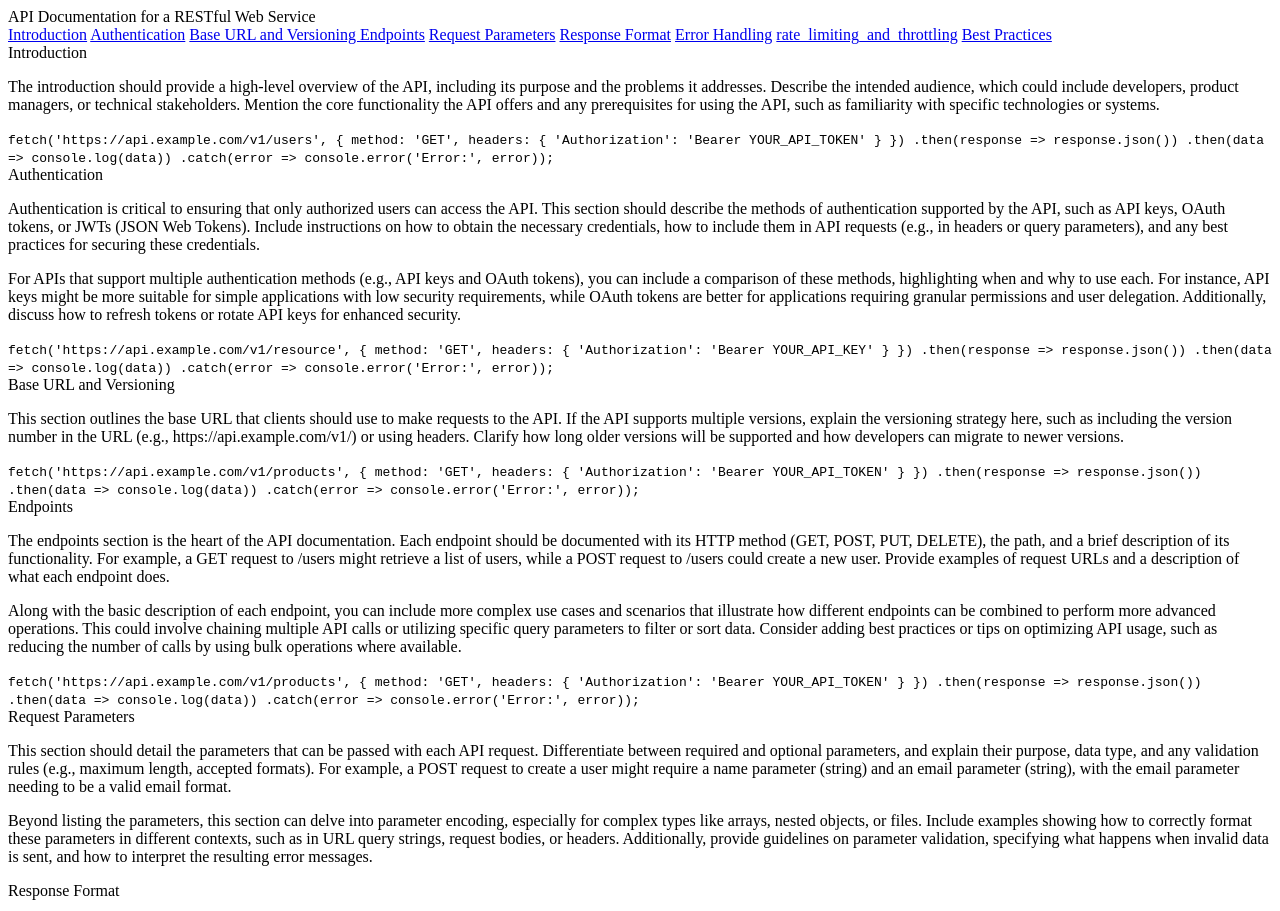
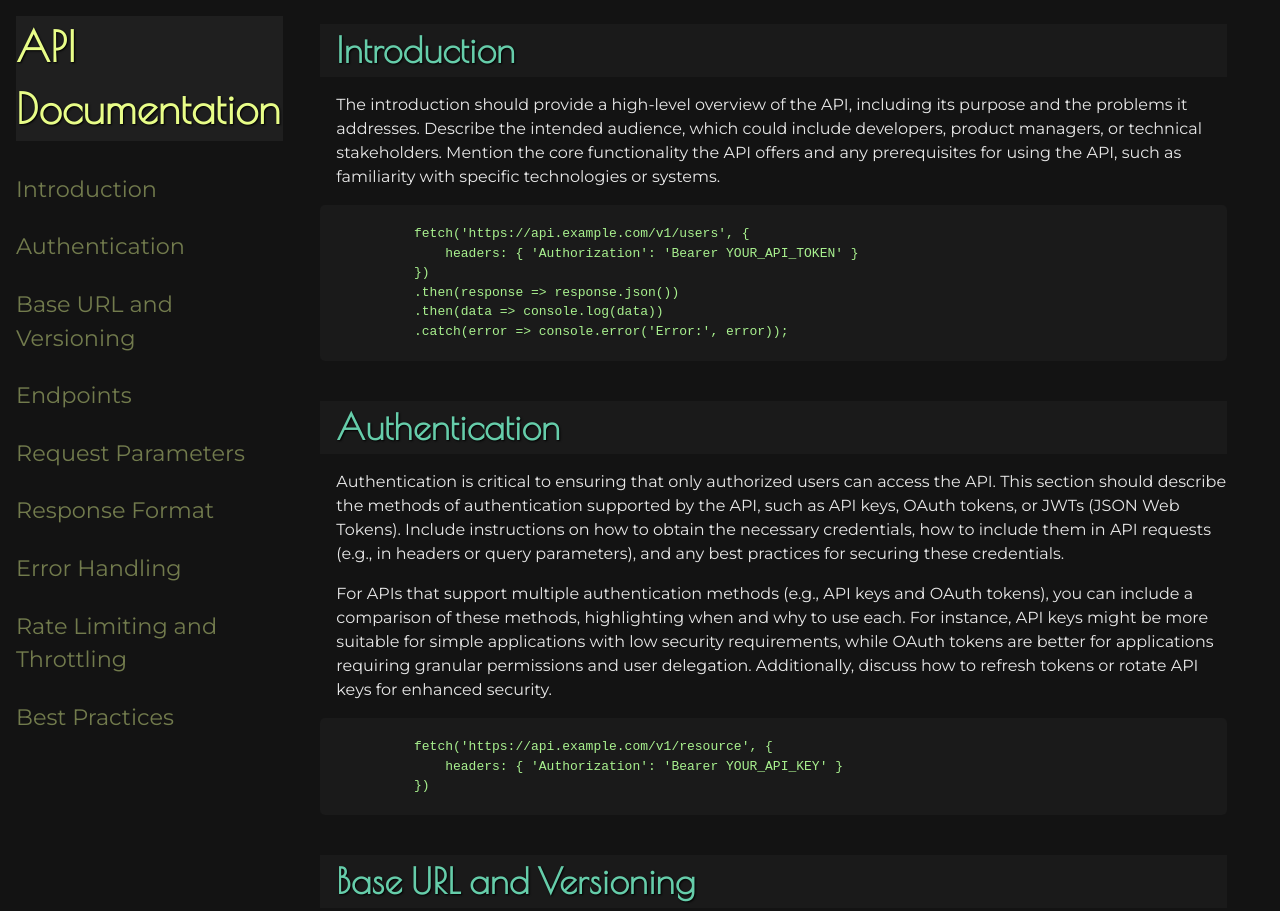
Before and after one commit to AnkiCodeAdventures/technical-documentation-page, a plain HTML site: page index.html in a window 1280 px wide. Shown: the top 911 px of the page. Drawn offline with nearby package versions, Linux system fonts and the light colour scheme.

Commit message:
add styles

```diff
--- a/index.html
+++ b/index.html
@@ -3,29 +3,43 @@
   <head>
     <meta charset="UTF-8" />
     <meta name="viewport" content="width=device-width, initial-scale=1.0" />
-    <link href=""./styles.css" rel="stylesheet"/>
+    <link href="./styles.css" rel="stylesheet" />
+    <link rel="preconnect" href="https://fonts.googleapis.com" />
+    <link rel="preconnect" href="https://fonts.gstatic.com" crossorigin />
+    <link
+      href="https://fonts.googleapis.com/css2?family=Montserrat:ital,wght@0,100..900;1,100..900&family=Poiret+One&display=swap"
+      rel="stylesheet"
+    />
     <title>Technical Documentation Page</title>
   </head>
   <body>
-    <main id="main-doc">
     <nav id="navbar">
-        <header>API Documentation for a RESTful Web Service</header>
-        <a class="nav-link" href="#introduction">Introduction</a>
-        <a class="nav-link" href="#authentication">Authentication</a>
+      <header><h1>API Documentation</h1></header>
+      <ul class="nav-links-container">
+        <li><a class="nav-link" href="#introduction">Introduction</a></li>
+        <li><a class="nav-link" href="#authentication">Authentication</a></li>
+        <li>
           <a class="nav-link" href="#base_url_and_versioning"
             >Base URL and Versioning
           </a>
-        <a class="nav-link" href="#endpoints">Endpoints</a>
+        </li>
+        <li><a class="nav-link" href="#endpoints">Endpoints</a></li>
+        <li>
           <a class="nav-link" href="#request_parameters">Request Parameters</a>
-        <a class="nav-link" href="#response_format">Response Format</a>
-        <a class="nav-link" href="#error_handling">Error Handling</a>
+        </li>
+        <li><a class="nav-link" href="#response_format">Response Format</a></li>
+        <li><a class="nav-link" href="#error_handling">Error Handling</a></li>
+        <li>
           <a class="nav-link" href="#rate_limiting_and_throttling"
-          >rate_limiting_and_throttling</a
+            >Rate Limiting and Throttling</a
           >
-        <a class="nav-link" href="#best_practices">Best Practices</a>
+        </li>
+        <li><a class="nav-link" href="#best_practices">Best Practices</a></li>
+      </ul>
     </nav>
+    <main id="main-doc">
       <section class="main-section" id="introduction">
-        <header>Introduction</header>
+        <header><h2>Introduction</h2></header>
         <p>
           The introduction should provide a high-level overview of the API,
           including its purpose and the problems it addresses. Describe the
@@ -34,15 +48,19 @@
           offers and any prerequisites for using the API, such as familiarity
           with specific technologies or systems.
         </p>
-        <code>
-          fetch('https://api.example.com/v1/users', { method: 'GET', headers: {
-          'Authorization': 'Bearer YOUR_API_TOKEN' } }) .then(response =>
-          response.json()) .then(data => console.log(data)) .catch(error =>
-          console.error('Error:', error));
-        </code>
+        <pre><code>
+            fetch('https://api.example.com/v1/users', {
+                headers: { 'Authorization': 'Bearer YOUR_API_TOKEN' }
+            })
+            .then(response => response.json())
+            .then(data => console.log(data))
+            .catch(error => console.error('Error:', error));
+            </code></pre>
       </section>
       <section class="main-section" id="authentication">
-        <header>Authentication</header>
+        <header>
+          <h2>Authentication</h2>
+        </header>
         <p>
           Authentication is critical to ensuring that only authorized users can
           access the API. This section should describe the methods of
@@ -61,15 +79,16 @@
           permissions and user delegation. Additionally, discuss how to refresh
           tokens or rotate API keys for enhanced security.
         </p>
-        <code>
-          fetch('https://api.example.com/v1/resource', { method: 'GET', headers:
-          { 'Authorization': 'Bearer YOUR_API_KEY' } }) .then(response =>
-          response.json()) .then(data => console.log(data)) .catch(error =>
-          console.error('Error:', error));
-        </code>
+        <pre><code>
+            fetch('https://api.example.com/v1/resource', {
+                headers: { 'Authorization': 'Bearer YOUR_API_KEY' }
+            })
+            </code></pre>
       </section>
       <section class="main-section" id="base_url_and_versioning">
-        <header>Base URL and Versioning</header>
+        <header>
+          <h2>Base URL and Versioning</h2>
+        </header>
         <p>
           This section outlines the base URL that clients should use to make
           requests to the API. If the API supports multiple versions, explain
@@ -78,15 +97,16 @@
           how long older versions will be supported and how developers can
           migrate to newer versions.
         </p>
-        <code>
-          fetch('https://api.example.com/v1/products', { method: 'GET', headers:
-          { 'Authorization': 'Bearer YOUR_API_TOKEN' } }) .then(response =>
-          response.json()) .then(data => console.log(data)) .catch(error =>
-          console.error('Error:', error));
-        </code>
+        <pre><code>
+            fetch('https://api.example.com/v1/products', {
+                headers: { 'Authorization': 'Bearer YOUR_API_TOKEN' }
+            })
+            </code></pre>
       </section>
       <section class="main-section" id="endpoints">
-        <header>Endpoints</header>
+        <header>
+          <h2>Endpoints</h2>
+        </header>
         <p>
           The endpoints section is the heart of the API documentation. Each
           endpoint should be documented with its HTTP method (GET, POST, PUT,
@@ -104,15 +124,24 @@
           tips on optimizing API usage, such as reducing the number of calls by
           using bulk operations where available.
         </p>
-        <code>
-          fetch('https://api.example.com/v1/products', { method: 'GET', headers:
-          { 'Authorization': 'Bearer YOUR_API_TOKEN' } }) .then(response =>
-          response.json()) .then(data => console.log(data)) .catch(error =>
-          console.error('Error:', error));
-        </code>
+        <pre><code>
+            fetch('https://api.example.com/v1/users', {
+                method: 'POST',
+                headers: {
+                    'Content-Type': 'application/json',
+                    'Authorization': 'Bearer YOUR_API_TOKEN'
+                },
+                body: JSON.stringify({
+                    name: 'John Doe',
+                    email: 'john.doe@example.com'
+                })
+            })
+            </code></pre>
       </section>
       <section class="main-section" id="request_parameters">
-        <header>Request Parameters</header>
+        <header>
+          <h2>Request Parameters</h2>
+        </header>
         <p>
           This section should detail the parameters that can be passed with each
           API request. Differentiate between required and optional parameters,
@@ -131,9 +160,16 @@
           parameter validation, specifying what happens when invalid data is
           sent, and how to interpret the resulting error messages.
         </p>
+        <pre><code>
+            fetch('https://api.example.com/v1/users?role=admin&status=active', {
+                headers: { 'Authorization': 'Bearer YOUR_API_TOKEN' }
+            })
+            </code></pre>
       </section>
       <section class="main-section" id="response_format">
-        <header>Response Format</header>
+        <header>
+          <h2>Response Format</h2>
+        </header>
         <p>
           The response format section describes the structure of the data
           returned by the API. Typically, responses are in JSON format, but
@@ -151,16 +187,19 @@
           XML), provide details on how to request these formats and any
           differences in structure or content.
         </p>
-        <code>
-          fetch('https://api.example.com/v1/users', { method: 'GET', headers: {
-          'Authorization': 'Bearer YOUR_API_TOKEN' } }) .then(response => { if
-          (!response.ok) { throw new Error('Network response was not ok'); }
-          return response.json(); }) .then(data => console.log(data))
+        <pre><code>
+            fetch('https://api.example.com/v1/users', {
+                headers: { 'Authorization': 'Bearer YOUR_API_TOKEN' }
+            })
+            .then(response => response.json())
+            .then(data => console.log(data))
             .catch(error => console.error('Error:', error));
-        </code>
+            </code></pre>
       </section>
       <section class="main-section" id="error_handling">
-        <header>Error Handling</header>
+        <header>
+          <h2>Error Handling</h2>
+        </header>
         <p>
           This section should provide a comprehensive list of possible error
           codes and their meanings. For each error, describe the scenarios in
@@ -170,9 +209,27 @@
           custom error codes specific to the API. Provide examples of error
           messages and suggestions for resolving the errors.
         </p>
+        <pre><code>
+            fetch('https://api.example.com/v1/users/123', {
+                headers: { 'Authorization': 'Bearer YOUR_API_TOKEN' }
+            })
+            .then(response => {
+                if (!response.ok) {
+                    return response.json().then(errorData => {
+                        throw new Error(`Error: ${errorData.message}`);
+                    });
+                }
+                return response.json();
+            })
+            .then(data => console.log(data))
+            .catch(error => console.error('Error:', error));
+            </code></pre>
       </section>
+
       <section class="main-section" id="rate_limiting_and_throttling">
-        <header>Rate Limiting and Throttling</header>
+        <header>
+          <h2>Rate Limiting and Throttling</h2>
+        </header>
         <p>
           Rate limiting is used to prevent abuse of the API by limiting the
           number of requests a client can make within a given time period. This
@@ -183,10 +240,27 @@
           practices for handling these scenarios, such as implementing retry
           logic with exponential backoff.
         </p>
+        <pre><code>
+            fetch('https://api.example.com/v1/users', {
+                headers: { 'Authorization': 'Bearer YOUR_API_TOKEN' }
+            })
+            .then(response => {
+                if (response.status === 429) {
+                    console.error('Rate limit exceeded. Please try again later.');
+                } else {
+                    return response.json();
+                }
+            })
+            .then(data => console.log(data))
+            .catch(error => console.error('Error:', error));
+            </code></pre>
       </section>
+
       <section class="main-section" id="best_practices">
-        <header>Best Practices</header>
-        <ul>
+        <header>
+          <h2>Best Practices</h2>
+        </header>
+        <ul class="points">
           <li>
             Use pagination for endpoints that return large datasets to avoid
             performance issues.
--- /dev/null
+++ b/styles.css
@@ -0,0 +1,125 @@
+html {
+  box-sizing: border-box;
+}
+
+*,
+*::after,
+*::before {
+  margin: 0;
+  padding: 0;
+  box-sizing: inherit;
+}
+
+body {
+  background-color: #131313;
+  line-height: 1.5;
+  color: #e8e8e8;
+  font-family: "Montserrat", sans-serif;
+  font-optical-sizing: auto;
+  font-weight: 400;
+  font-style: normal;
+  display: grid;
+  grid-template-columns: 3fr 11fr;
+  padding: 1rem;
+}
+
+#navbar {
+  display: flex;
+  flex-direction: column;
+  gap: 2rem;
+  font-size: 16px;
+}
+
+#main-doc {
+  display: flex;
+  flex-direction: column;
+  justify-content: space-between;
+  gap: 2.5rem;
+  padding: 0.5rem;
+  align-items: center;
+}
+
+.main-section {
+  display: flex;
+  flex-direction: column;
+  justify-content: space-between;
+  gap: 1rem;
+  width: 94%;
+}
+header {
+  font-family: "Poiret One", sans-serif;
+  font-weight: 400;
+  font-style: normal;
+}
+
+h1 {
+  font-size: 2.6em;
+  background: #1f1f1f;
+  color: #e8fd88;
+  font-weight: bold;
+  text-shadow: 1px 1px 2px #000000;
+}
+
+h2 {
+  font-size: 2.2em;
+  background-color: #1a1a1a;
+  color: #66cdaa;
+  text-shadow: 1px 1px 2px #000000;
+  padding-left: 1rem;
+}
+
+h1,
+h2 {
+  letter-spacing: 0.5px;
+}
+p {
+  font-size: 16px;
+  padding-left: 1rem;
+}
+.nav-links-container {
+  display: flex;
+  flex-direction: column;
+  gap: 1.5rem;
+  list-style-type: none;
+}
+
+.nav-link {
+  display: block;
+  color: #727b4d;
+  text-decoration: none;
+  font-size: 1.4em;
+}
+
+.nav-link:hover {
+  color: #e8fd88;
+}
+.nav-link:active {
+  color: #e8fd88;
+}
+
+pre {
+  background-color: #1a1a1a;
+  color: #a9f18f;
+  border-radius: 5px;
+  display: block;
+}
+
+.points {
+  display: flex;
+  flex-direction: column;
+  justify-content: space-between;
+  gap: 1rem;
+}
+
+@media (max-width: 850px) {
+  #navbar {
+    font-size: 13px;
+  }
+}
+
+@media (max-width: 500px) {
+  body {
+    display: flex;
+    flex-direction: column;
+  }
+}
```
Lines whose indentation alone changed are shown as unchanged.
